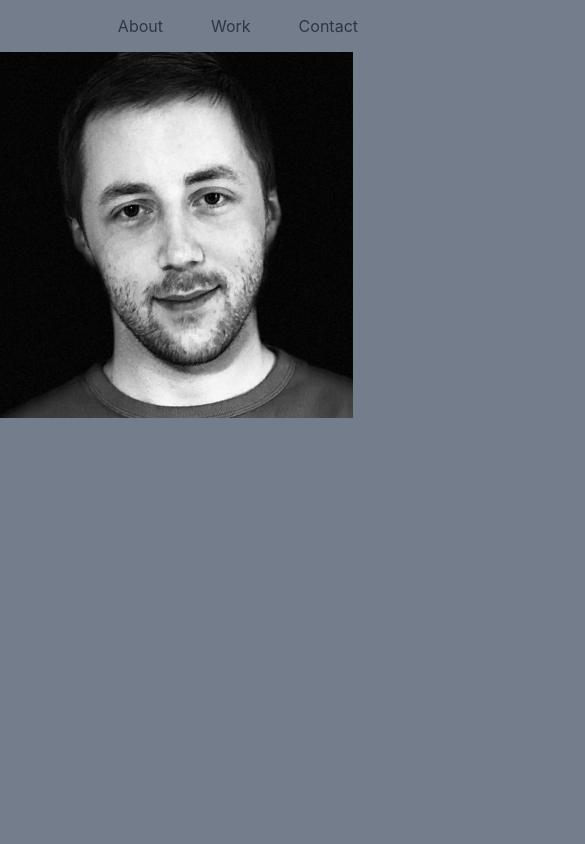
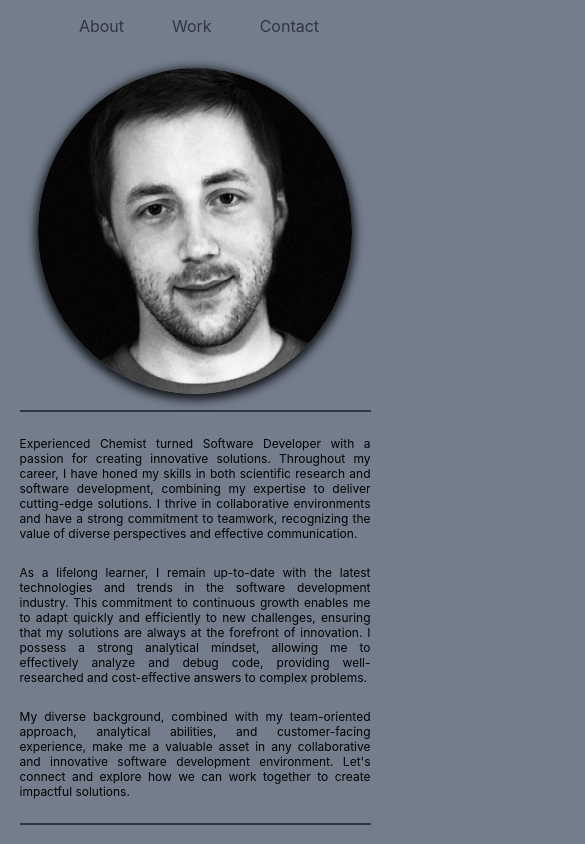
Before and after one commit to awyrocki/portfolio, a React (Create React App) app: page /About in a window 390 px wide. Shown: the whole page, 585 px wide, since content can reach past the window. Built offline with nearby package versions, Linux system fonts and the light colour scheme.

Commit message:
about section done

```diff
--- a/src/App.css
+++ b/src/App.css
@@ -1,3 +1,6 @@
 body {
     background-color: #747d8c;
+    display: flex;
+    justify-content: center;
+    align-items: center;
 }
--- a/src/components/About/About.css
+++ b/src/components/About/About.css
@@ -0,0 +1,66 @@
+
+#about-img {
+    border-radius: 50%;
+    width: 100%;
+    height: 100%;
+    box-shadow: 0px 3px 10px 3px #14171b;
+}
+
+#about-bio {
+    font-size: 12px;
+    text-align: justify;
+}
+
+#about-div {
+    display: flex;
+    flex-direction: row;
+    justify-content: center;
+    align-items: center;
+    width: 785px;
+}
+
+#bio-div {
+    display: flex;
+    flex-direction: column;
+    gap: 1.5em;
+    justify-content: center;
+    padding-left: 0.5em;
+    padding-right: 0.5em;
+    width: auto;
+}
+
+h {
+    border: 1px solid #2f3542;
+}
+
+@media (max-width: 750px) {
+    #about-div {
+        display: flex;
+        flex-direction: column;
+    }
+
+    #about-img {
+        width: 40%;
+        height: 40%;
+    }
+
+    #bio-div {
+        padding-top: 1em;
+        width: 90vw;
+    }
+}
+
+@media (min-width: 1500px) {
+    #about-img {
+        width: 70%;
+        height: 70%;
+    }
+
+    #about-div {
+        width: 1300px;
+    }
+
+    #about-bio {
+        font-size: 1em;
+    }
+}
--- a/src/components/About/About.jsx
+++ b/src/components/About/About.jsx
@@ -1,10 +1,17 @@
-import React from 'react'
-import brox from "./brox.png"
+import React from 'react';
+import brox from "./brox.png";
+import "./About.css";
 
 function About() {
   return (
-    <div>
-      <img src={brox} alt="" />
+    <div id='about-div'>
+      <img id='about-img' src={brox} alt="" />
+      <div id='bio-div'>
+        <h></h>
+        <span id='about-bio'>Experienced Chemist turned Software Developer with a passion for creating innovative solutions. Throughout my career, I have honed my skills in both scientific research and software development, combining my expertise to deliver cutting-edge solutions. I thrive in collaborative environments and have a strong commitment to teamwork, recognizing the value of diverse perspectives and effective communication.</span>
+        <span id='about-bio'>As a lifelong learner, I remain up-to-date with the latest technologies and trends in the software development industry. This commitment to continuous growth enables me to adapt quickly and efficiently to new challenges, ensuring that my solutions are always at the forefront of innovation. I possess a strong analytical mindset, allowing me to effectively analyze and debug code, providing well-researched and cost-effective answers to complex problems.</span>
+        <span id='about-bio'>My diverse background, combined with my team-oriented approach, analytical abilities, and customer-facing experience, make me a valuable asset in any collaborative and innovative software development environment. Let's connect and explore how we can work together to create impactful solutions.</span><h></h>
+      </div>
     </div>
   )
 }
--- a/src/components/Nav/Nav.css
+++ b/src/components/Nav/Nav.css
@@ -34,4 +34,11 @@ nav a:hover::after {
     display: flex;
     flex-direction: row;
     justify-content: space-between;
+    padding-bottom: 1em;
 }
+
+@media (max-width: 750px) {
+    #main-container {
+        justify-content: center;
+    }
+}
--- a/src/components/Nav/Nav.jsx
+++ b/src/components/Nav/Nav.jsx
@@ -6,7 +6,7 @@ function Nav() {
     <>
     <div id='main-container'>
     <div>
-
+{/* add a home icon here */}
     </div>
     <nav>
         <ul>
```
